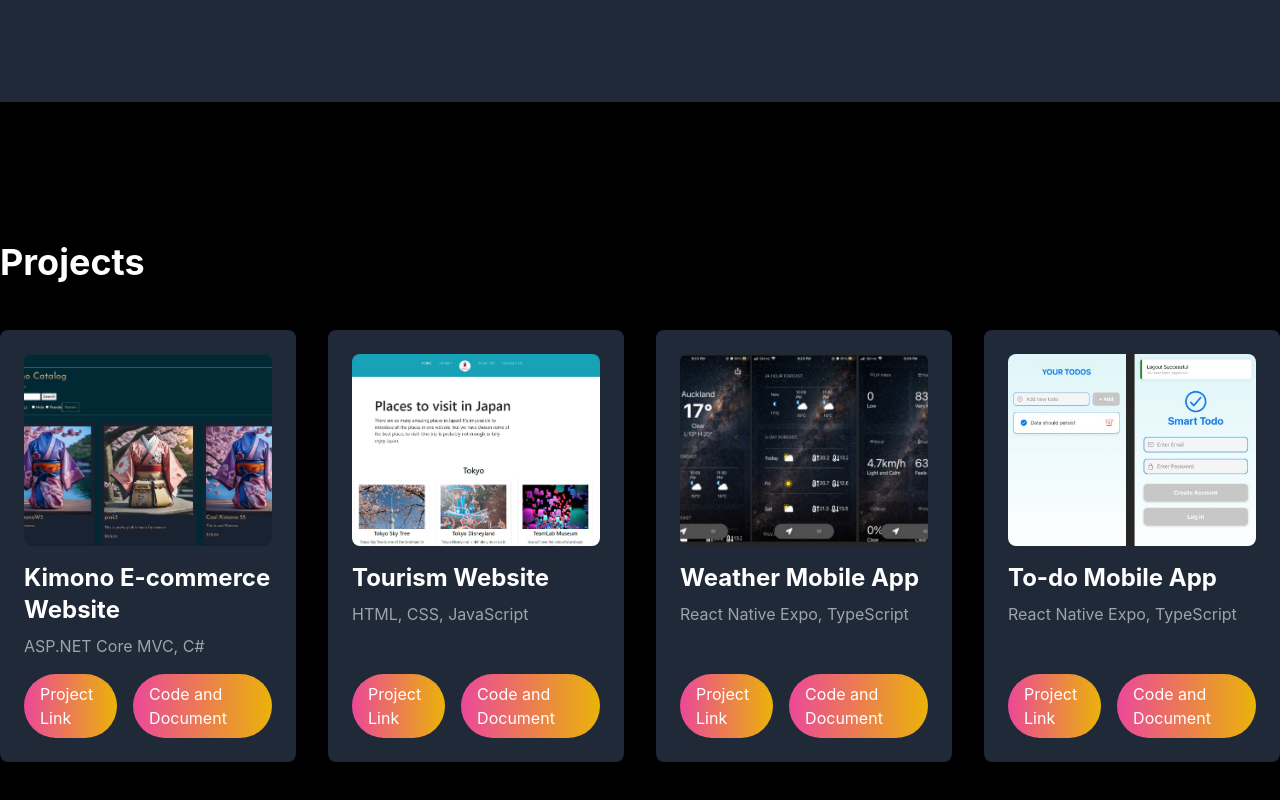
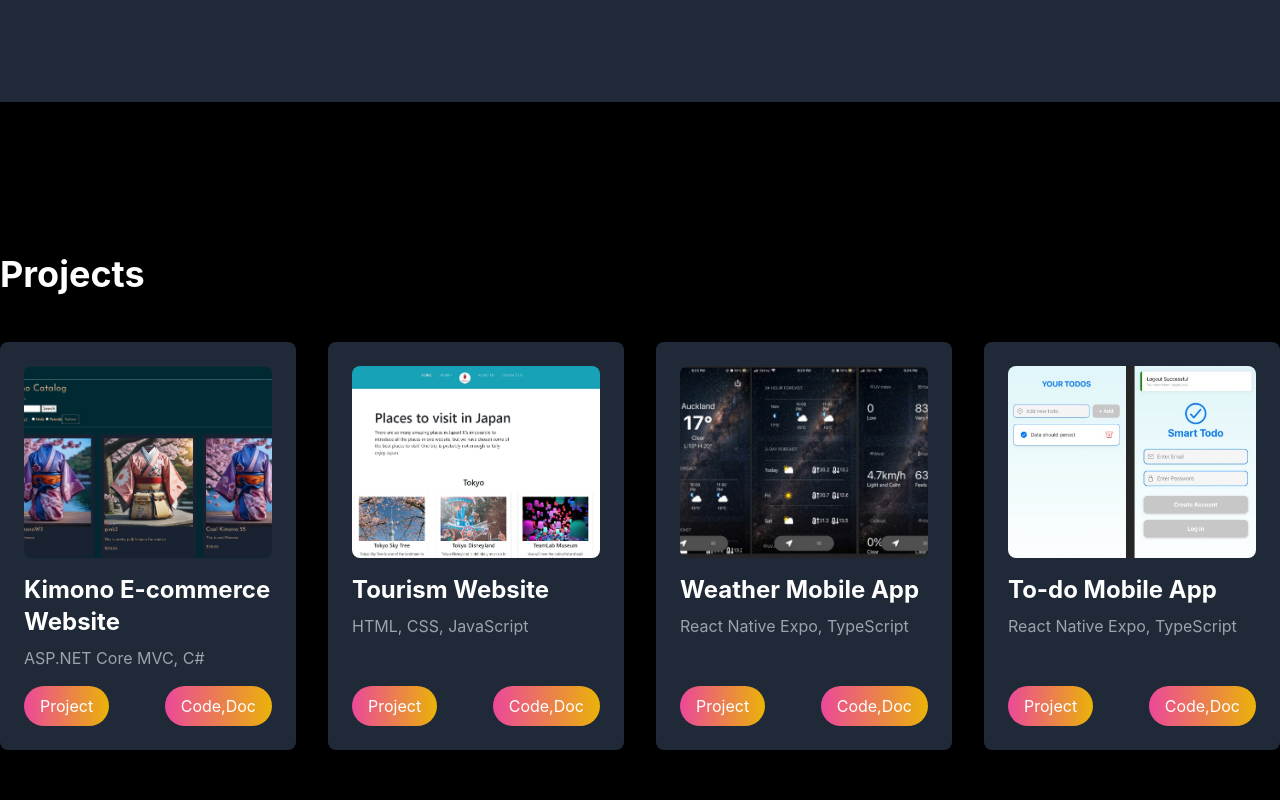
Before and after one commit to AyakoNaganeyama/dev-portfolio, a React (Vite) app: page / in a window 1280 px wide. Shown: the part 1618-2418 px from the top of the page. Built offline with nearby package versions, Linux system fonts and the light colour scheme.

Commit message:
cleaning

```diff
--- a/src/components/Project.jsx
+++ b/src/components/Project.jsx
@@ -68,11 +68,11 @@ const projects = [
             <div className="flex justify-between md:space-x-4  mt-auto">
             <a href={project.Link} className="inline-block bg-gradient-to-r
             from-pink-500 to-yellow-500 text-white px-4 py-2 rounded-full" target="_blank"
-            rel="noopener noreferrer">Project Link</a>
+            rel="noopener noreferrer">Project</a>
 
 <a href={project.github} className="inline-block bg-gradient-to-r
             from-pink-500 to-yellow-500 text-white px-4 py-2 rounded-full" target="_blank"
-            rel="noopener noreferrer">Code and Document</a>
+            rel="noopener noreferrer">Code,Doc</a>
 
 </div>
           </div>
```
